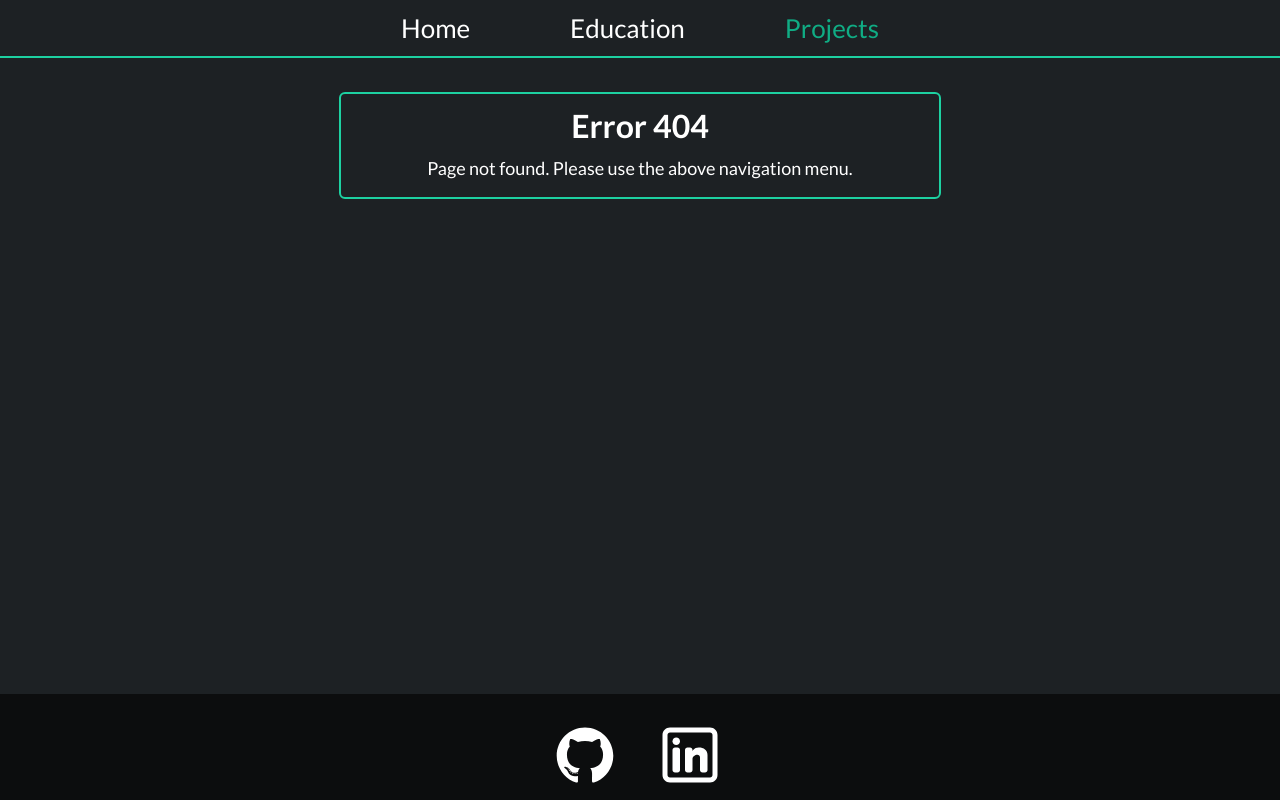
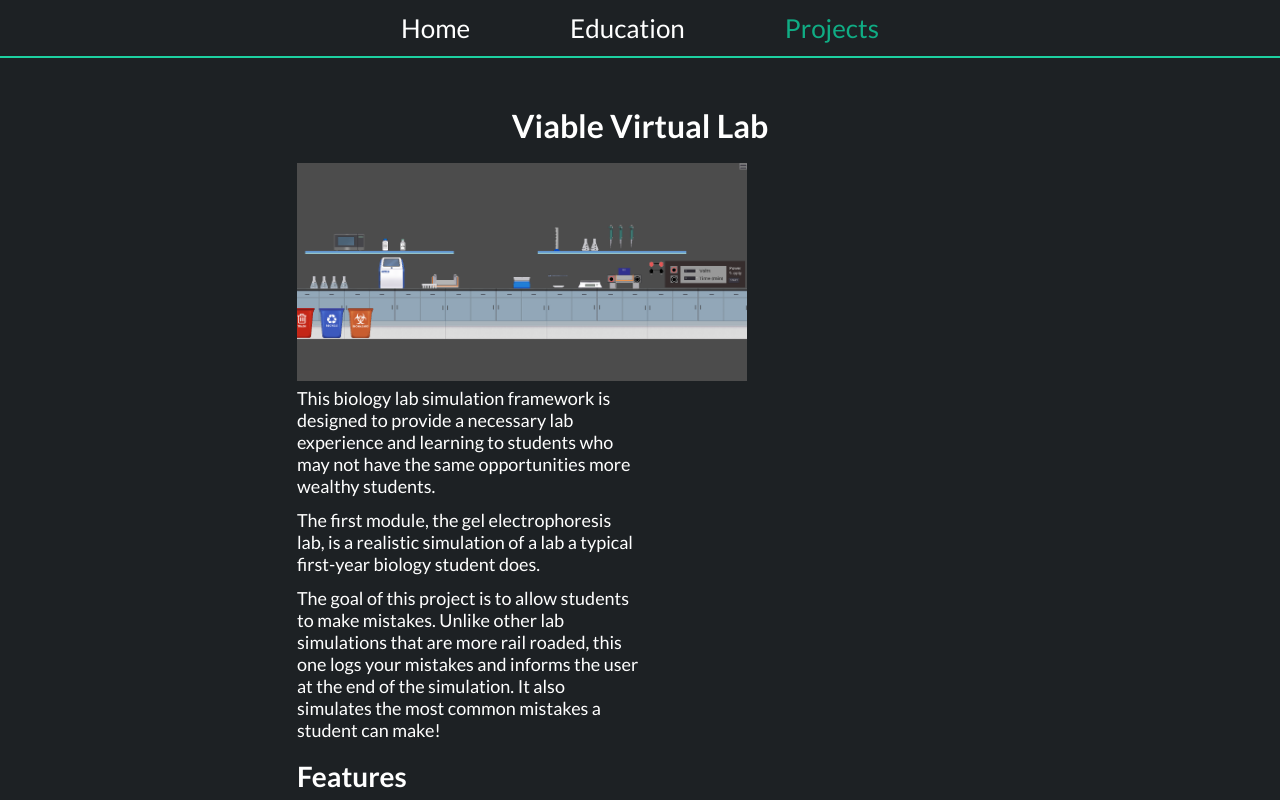
Before and after one commit to tylerhand1/portfolio, a React (Vite) app: page /projects/Viable-Virtual-Lab in a window 1280 px wide. Before the commit this address had no page. Built offline with nearby package versions, Linux system fonts and the light colour scheme.

Commit message:
Updated BioLabSim to ViableVirtualLab

```diff
--- a/src/main.jsx
+++ b/src/main.jsx
@@ -13,7 +13,7 @@ import Projects from './pages/Projects';
 import PageNotFound from './pages/PageNotFound';
 
 // Project Pages
-import BioLabSim from './pages/projects/BioLabSim';
+import ViableVirtualLab from './pages/projects/ViableVirtualLab';
 import DoodleDesigner from './pages/projects/DoodleDesigner';
 import ProxyWebServer from './pages/projects/ProxyWebServer';
 import SatTrack from './pages/projects/SatTrack';
@@ -29,7 +29,7 @@ ReactDOM.createRoot(document.getElementById('root')).render(
         <Route path='*' element={<PageNotFound />} />
 
         {/* Projects */}
-        <Route path={'/projects/Biology-Lab-Simulator'} element={<BioLabSim />} />
+        <Route path={'/projects/Viable-Virtual-Lab'} element={<ViableVirtualLab />} />
         <Route path={'/projects/HackCU10-Sat-Track'} element={<SatTrack />} />
         <Route path={'/projects/Proxy-Web-Server'} element={<ProxyWebServer />} />
         <Route path={'/projects/Doodle-Designer'} element={<DoodleDesigner />} />
--- a/src/pages/Projects.jsx
+++ b/src/pages/Projects.jsx
@@ -9,7 +9,7 @@ const Projects = () => {
       <main className='flex flex-column'>
         <h1>Projects</h1>
         <div className='project-container grid'>
-          <Project title={'Biology Lab Simulator'} info={'Collaborated with a team of six for BioFrontiers Institute'} />
+          <Project title={'Viable Virtual Lab'} info={'A virtual biology lab'} />
           <Project title={'HackCU10 Sat-Track'} info={'Real-time satellite tracker'} />
           <Project title={'Proxy Web Server'} info={'A proxy web server written in C'} />
           <Project title={'Doodle Designer'} info={'A 2D web-based painter with image saving capabilities'} />
--- a/src/pages/projects/BioLabSim.jsx
+++ b/src/pages/projects/ViableVirtualLab.jsx
@@ -2,7 +2,7 @@ import Navbar from '../../components/Navbar';
 import Footer from '../../components/Footer';
 
 // Images
-import projectImage from '../../assets/projects/BioLabSim/gel_electrophoresis.png';
+import projectImage from '../../assets/projects/ViableVirtualLab/gel_electrophoresis.png';
 
 // Tech icons
 import godotIcon from '../../assets/technology-icons/GodotEngine.svg';
@@ -21,13 +21,13 @@ const techData = [
   },
 ];
 
-const BioLabSim = () => {
+const ViableVirtualLab = () => {
   return (
     <>
       <Navbar isProjects={true} />
       <main className='flex flex-column'>
         <div className='flex flex-column project-page-container'>
-          <h1>Biology Lab Simulator Framework</h1>
+          <h1>Viable Virtual Lab</h1>
           <div className='flex project-page-section'>
             <img className='project-page-img' src={projectImage} alt='Screenshot of Gel Electrophoresis module' />
             <div className='flex flex-column project-text project-text-side'>
@@ -49,7 +49,7 @@ const BioLabSim = () => {
                 <li>
                   <span>
                     <strong>Error logging: </strong>
-                    The biology lab simulator framework provides a means to log user actions with three levels of distinction, which includes basic log info, warnings and errors. This allows the user to easily see their mistakes and how severe they are.
+                    The biology virtual lab provides a means to log user actions with three levels of distinction, which includes basic log info, warnings and errors. This allows the user to easily see their mistakes and how severe they are.
                   </span>
                 </li>
               </ul>
@@ -82,4 +82,4 @@ const BioLabSim = () => {
   );
 };
 
-export default BioLabSim;
+export default ViableVirtualLab;
```
Also changed, not shown: src/assets/projects/BioLabSim/gel_electrophoresis.png (deleted), src/assets/projects/ViableVirtualLab/gel_electrophoresis.png (added).
